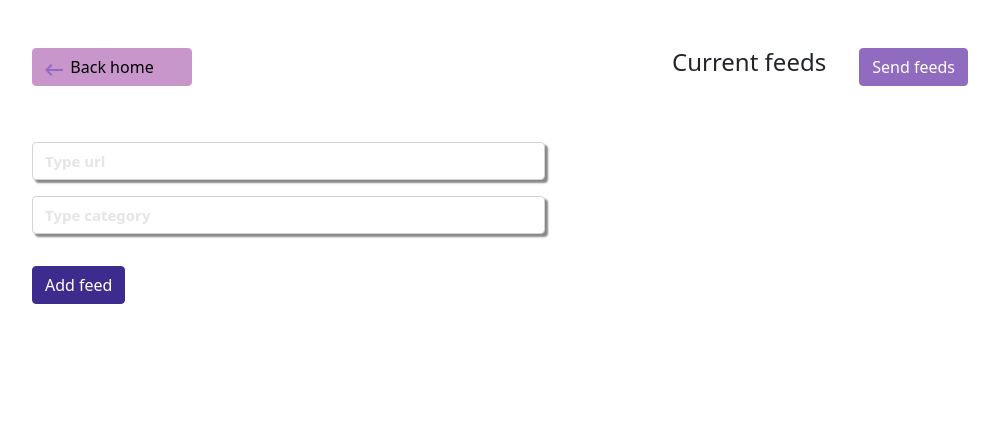
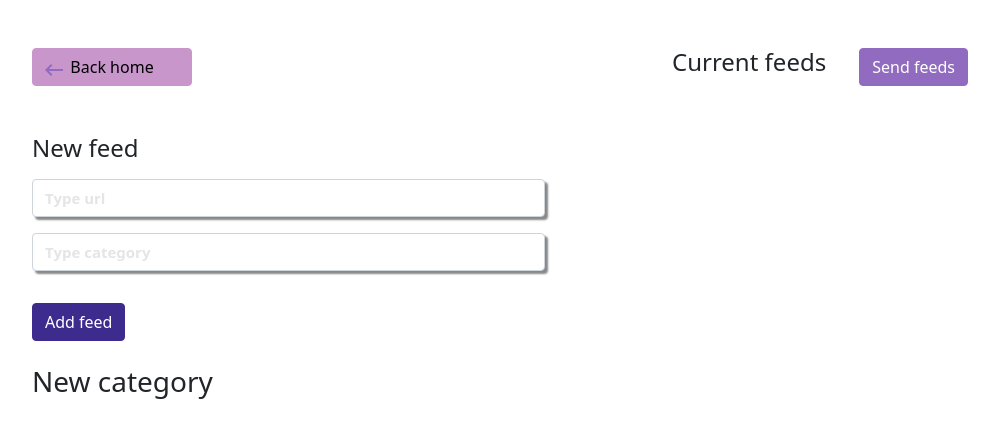
Before and after one commit to juliocabrera820/wao-frontend, a React (Create React App) app: page /feeds in a window 1280 px wide. Shown: the top 438 px of the page, without its empty margins (140-1139 px from the left). Built offline with nearby package versions, Linux system fonts and the light colour scheme.

Commit message:
add new feed and show in current feeds

```diff
--- a/src/App.js
+++ b/src/App.js
@@ -1,17 +1,20 @@
-import { Route, Routes, BrowserRouter as Router } from 'react-router-dom';
-import Home from './pages/home';
-import SearchResults from './pages/searchResults';
-import Feeds from './pages/feeds';
+import { Route, Routes, BrowserRouter as Router } from "react-router-dom";
+import Home from "./pages/home";
+import SearchResults from "./pages/searchResults";
+import Feeds from "./pages/feeds";
+import FeedState from "./providers/feeds/feedsState";
 
 function App() {
   return (
-    <Router>
-      <Routes>
-        <Route path="/" element={<Home/>}/>
-        <Route path="search" element={<SearchResults/>}/>
-        <Route path="feeds" element={<Feeds/>}/>
-      </Routes>
-    </Router>
+    <FeedState>
+      <Router>
+        <Routes>
+          <Route path="/" element={<Home />} />
+          <Route path="search" element={<SearchResults />} />
+          <Route path="feeds" element={<Feeds />} />
+        </Routes>
+      </Router>
+    </FeedState>
   );
 }
 
--- a/src/pages/feeds/index.js
+++ b/src/pages/feeds/index.js
@@ -1,30 +1,16 @@
-import { useState } from "react";
-import { useForm } from "react-hook-form";
-import { yupResolver } from "@hookform/resolvers/yup";
+import { useContext } from "react";
 import { feedsService } from "../../services/feedsService";
 import BackHome from "../../components/backHome";
-import { feedSchema } from "../../schemas/feedSchema";
 import { Button } from "../../shared/styles";
-import { Field } from "./styles";
+import { feedsContext } from "../../providers/feeds/feedsContext";
+import FeedForm from "../../components/feedForm";
 
 const Feeds = () => {
-  const [currentFeeds, setCurrentFeeds] = useState([]);
-  const { register, handleSubmit, errors } = useForm({
-    resolver: yupResolver(feedSchema),
-  });
-
-  const onSubmit = (data, e) => {
-    addUrl(data);
-    e.target.reset();
-  };
-
-  const addUrl = ({ url, category }) => {
-    setCurrentFeeds([...currentFeeds, { url, category }]);
-  };
+  const { currentFeeds } = useContext(feedsContext);
 
   const sendFeeds = async () => {
-    const { data } = await feedsService().create(currentFeeds)
-    console.log(data)
+    const { data } = await feedsService().create(currentFeeds);
+    console.log(data);
   };
 
   return (
@@ -32,37 +18,10 @@ const Feeds = () => {
       <div className="row">
         <div className="col-8">
           <BackHome />
-          <form onSubmit={handleSubmit(onSubmit)} className="mt-5">
-            <div className="col-md-10 py-2">
-              <Field
-                type="text"
-                placeholder="Type url"
-                ref={register}
-                name="url"
-                className={`form-control ${errors.url ? "is-invalid" : ""}`}
-              />
-              <div className="invalid-feedback">
-                <p>{errors.url && errors.url.message}</p>
-              </div>
-            </div>
-            <div className="col-md-10 py-2">
-              <Field
-                type="text"
-                placeholder="Type category"
-                ref={register}
-                name="category"
-                className={`form-control ${
-                  errors.category ? "is-invalid" : ""
-                }`}
-              />
-              <div className="invalid-feedback">
-                <p>{errors.category && errors.category.message}</p>
-              </div>
-            </div>
-            <Button buttonType="primary" className="btn btn-success mt-4">
-              Add feed
-            </Button>
-          </form>
+          <FeedForm />
+          <div className="mt-4">
+            <h3>New category</h3>
+          </div>
         </div>
         <div className="col-4 d-flex justify-content-between">
           <div>
--- a/src/pages/feeds/styles.js
+++ /dev/null
@@ -1,17 +0,0 @@
-import styled from "styled-components";
-import { colors } from "../../shared/consts/colors";
-
-const Field = styled.input`
-  box-shadow: 3px 3px 2px #888888;
-  &::placeholder {
-    font-weight: 700;
-    font-size: 15px;
-    color: #e5e5e5;
-  }
-  &:focus {
-    box-shadow: 0 0 0 2px ${colors.tertiary};
-    border: 1px solid ${colors.tertiary};
-    outline: none;
-`;
-
-export { Field };
--- /dev/null
+++ b/src/providers/feeds/feedsContext.js
@@ -0,0 +1,3 @@
+import { createContext } from "react";
+
+export const feedsContext = createContext([]);
--- /dev/null
+++ b/src/providers/feeds/feedsReducer.js
@@ -0,0 +1,14 @@
+import { SET_CURRENT_FEED } from "../types";
+
+const reducer = (state, { type, payload }) => {
+  console.log(state);
+  console.log(payload);
+  switch (type) {
+    case SET_CURRENT_FEED:
+      return { ...state, currentFeeds: [...state.currentFeeds, payload] };
+    default:
+      return state;
+  }
+};
+
+export default reducer;
--- /dev/null
+++ b/src/providers/feeds/feedsState.js
@@ -0,0 +1,32 @@
+import { useReducer } from "react";
+import feedsReducer from "./feedsReducer";
+import { feedsContext } from "./feedsContext";
+import { SET_CURRENT_FEED } from "../types";
+
+const FeedsState = ({ children }) => {
+  const initialState = {
+    currentFeeds: [],
+  };
+
+  const [state, dispatch] = useReducer(feedsReducer, initialState);
+
+  const setCurrentFeed = (feed) => {
+    dispatch({
+      type: SET_CURRENT_FEED,
+      payload: feed,
+    });
+  };
+
+  return (
+    <feedsContext.Provider
+      value={{
+        currentFeeds: state.currentFeeds,
+        setCurrentFeed,
+      }}
+    >
+      {children}
+    </feedsContext.Provider>
+  );
+};
+
+export default FeedsState;
--- /dev/null
+++ b/src/providers/types.js
@@ -0,0 +1 @@
+export const SET_CURRENT_FEED = "SET_CURRENT_FEED";
--- /dev/null
+++ b/src/schemas/categorySchema.js
@@ -0,0 +1,5 @@
+import * as yup from 'yup';
+
+export const categorySchema = yup.object().shape({
+  name: yup.string().trim().required('name is a required field'),
+});
```
